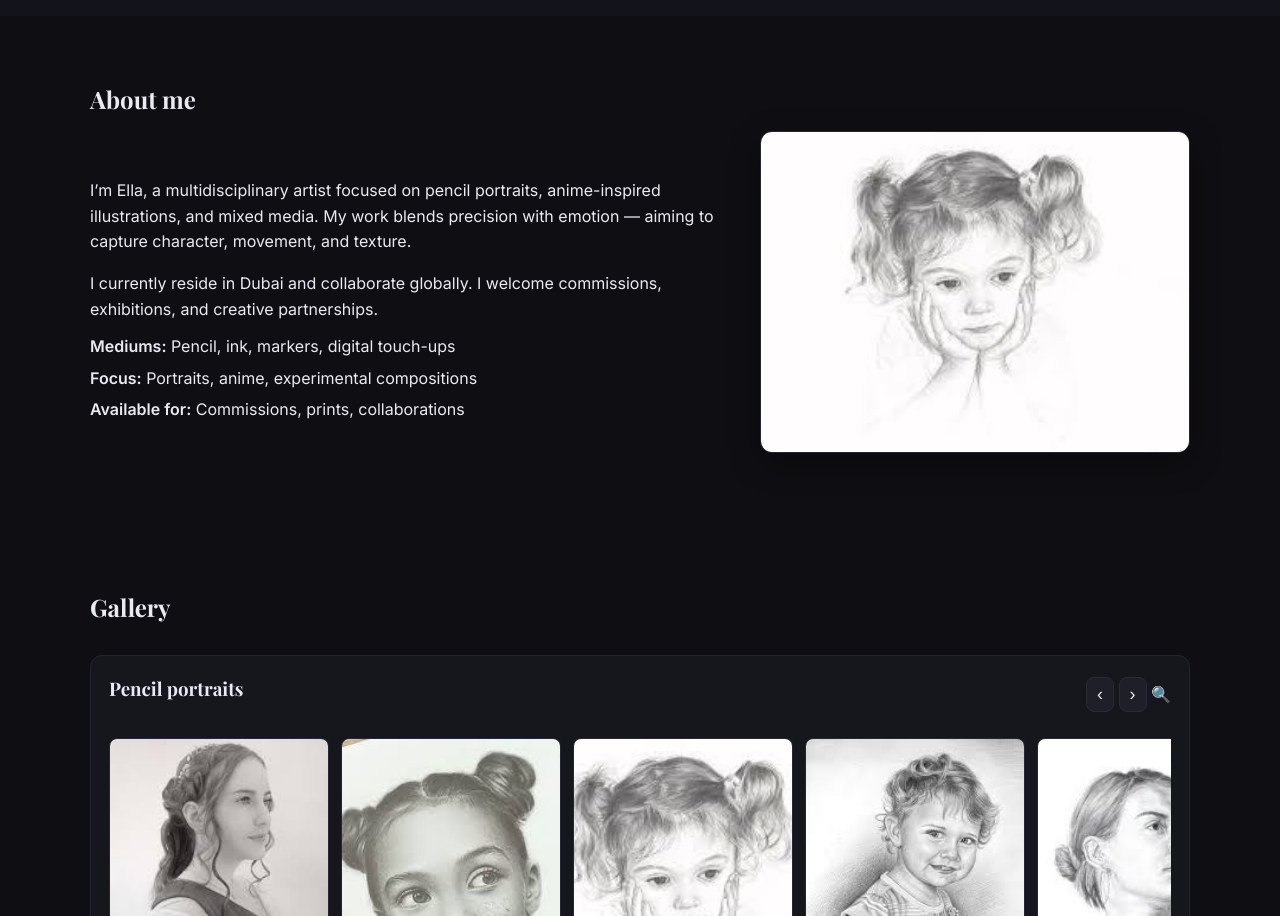
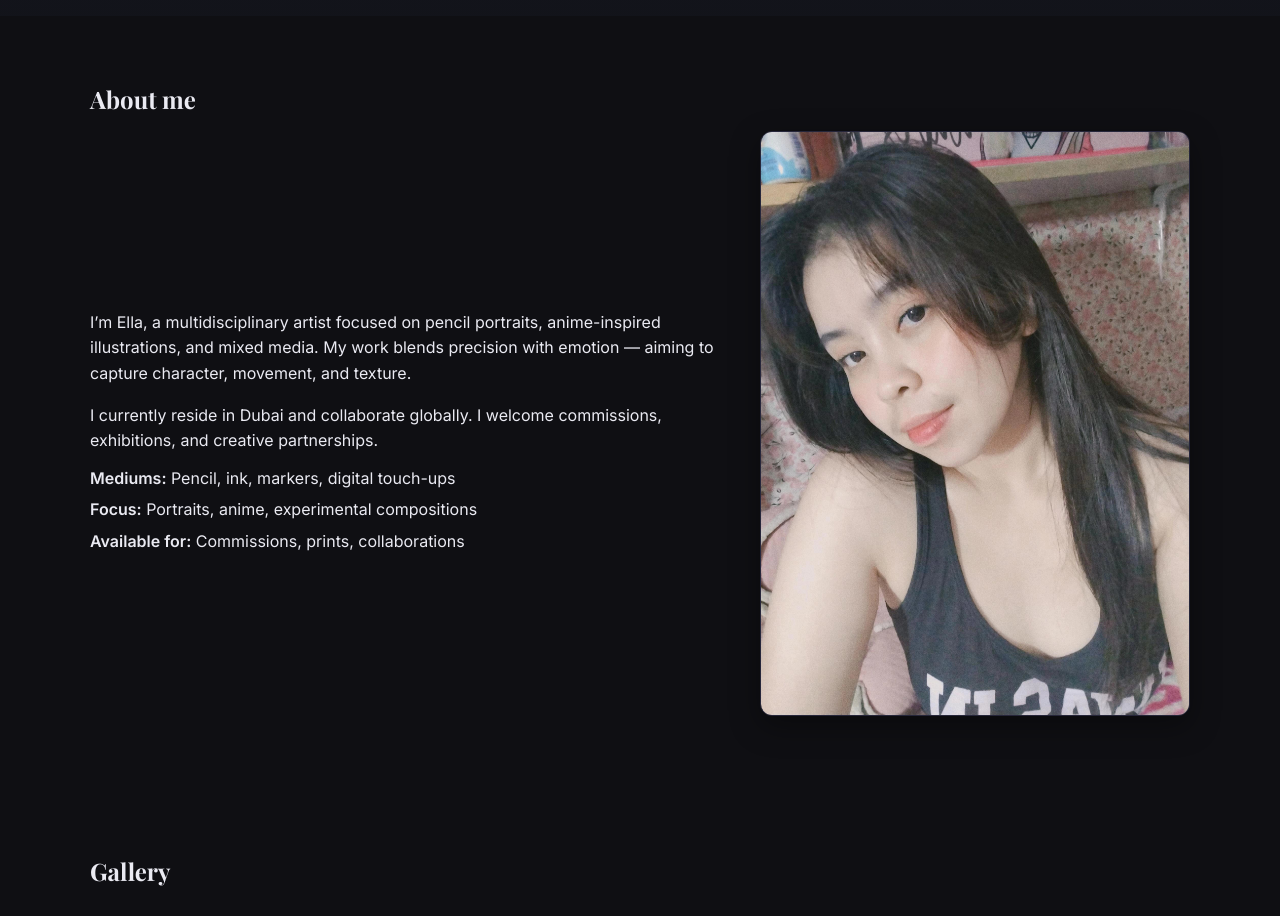
Before and after one commit to UrielCR22/dhan-art-portfolio, a plain HTML site: page index.html in a window 1280 px wide. Shown: the part 540-1456 px from the top of the page. Drawn offline with nearby package versions, Linux system fonts and the light colour scheme.

Commit message:
Update index.html

```diff
--- a/index.html
+++ b/index.html
@@ -68,7 +68,7 @@
           </ul>
         </div>
         <div class="about-image">
-          <img src="assets/portraits/portrait-3.jpg" alt="Sample pencil portrait by Dhan Ella" />
+          <img src="assets/portraits/Ella-1.jpg" alt="This is me!" />
         </div>
       </div>
     </div>
```
